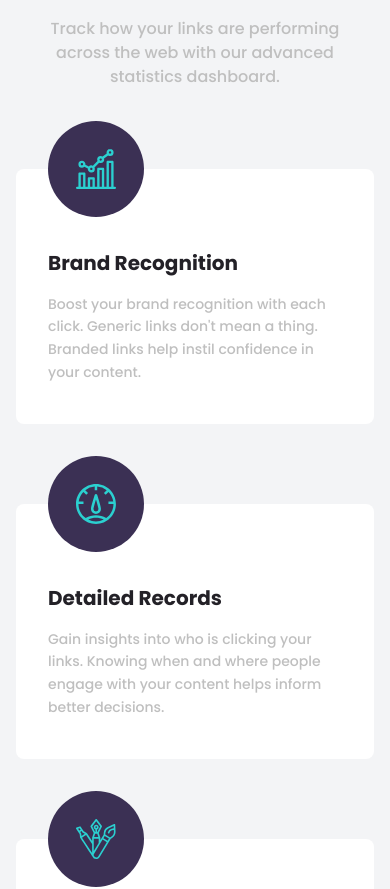
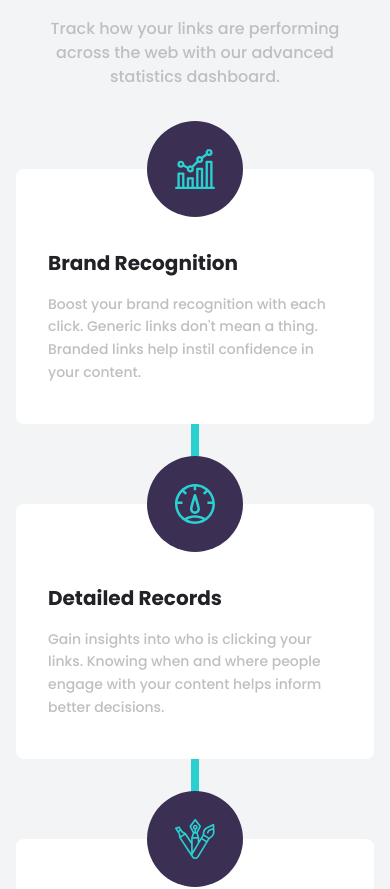
Before and after one commit to conradmugabe/ui-portfolio, a Next.js app: page /url-shortening-api in a window 390 px wide. Shown: the part 730-1619 px from the top of the page. Built offline with nearby package versions, Linux system fonts and the light colour scheme.

Commit message:
feat: completed advanced statistics section

```diff
--- a/src/app/url-shortening-api/components/card.tsx
+++ b/src/app/url-shortening-api/components/card.tsx
@@ -20,7 +20,7 @@ export function Card({ card, className }: CardProps) {
     <div
       className={`flex-1 bg-white rounded-lg px-8 pb-10 pt-20 relative ${className}`}
     >
-      <div className="bg-url-shortening-api-dark-violet h-24 w-24 rounded-full grid place-content-center absolute -top-12">
+      <div className="bg-url-shortening-api-dark-violet h-24 w-24 rounded-full grid place-content-center absolute -top-12 left-0 right-0 mx-auto md:mx-0 md:left-8">
         <Image src={card.icon} alt={card.title} width={40} height={40} />
       </div>
       <div className="space-y-4">
--- a/src/app/url-shortening-api/page.tsx
+++ b/src/app/url-shortening-api/page.tsx
@@ -61,7 +61,8 @@ export default function UrlShorteningPage() {
               advanced statistics dashboard.
             </p>
           </div>
-          <div className="mt-20 px-4 flex flex-col gap-20 md:flex-row md:gap-6 md:mt-28">
+          <div className="relative mt-20 px-4 flex flex-col gap-20 md:flex-row md:gap-6 md:mt-28 xl:px-0">
+            <div className="absolute left-0 right-0 top-0 bottom-0 m-auto bg-url-shortening-api-cyan w-2 md:w-[60vw] md:h-2" />
             <Cards cards={statistics} />
           </div>
         </div>
```
